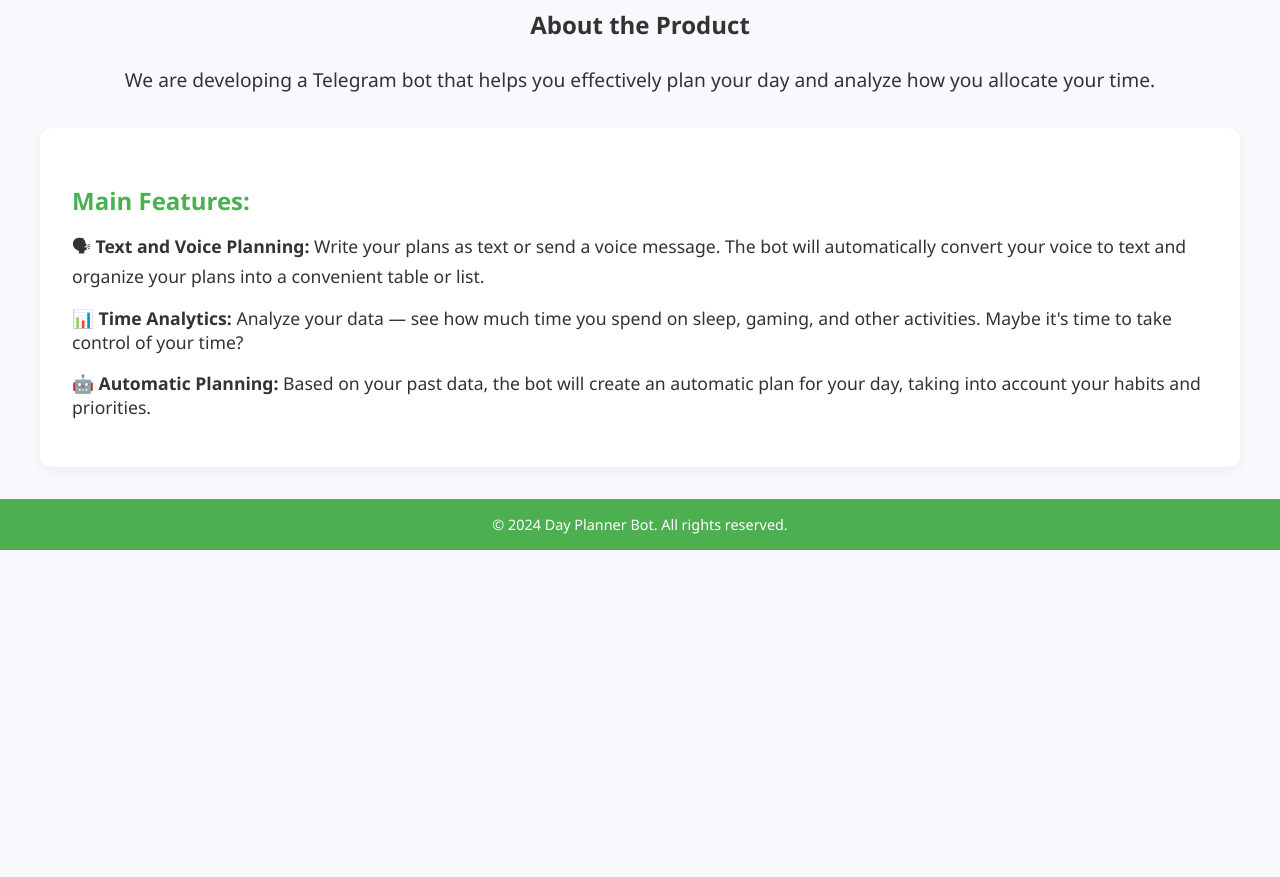
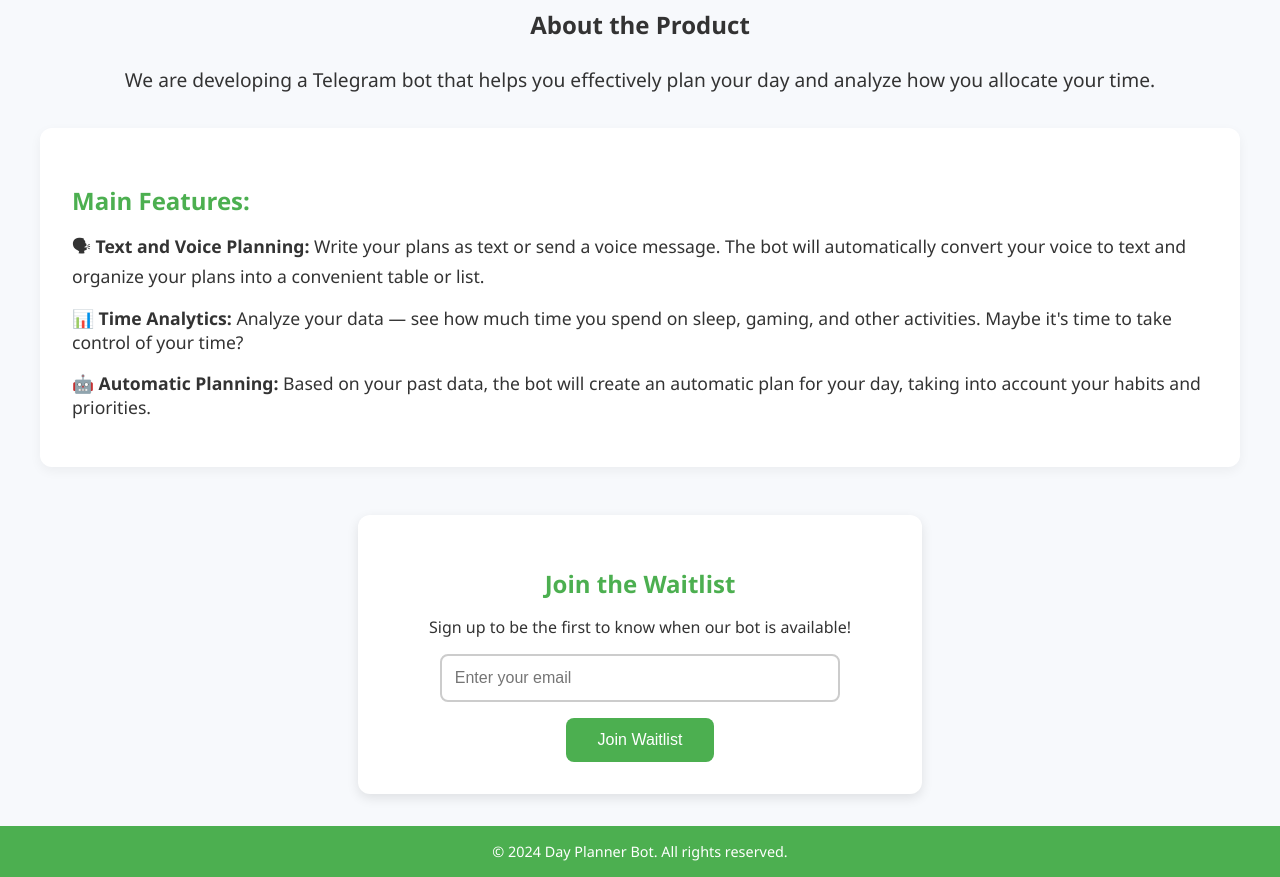
Before and after one commit to mamishka79/sintes, a plain HTML site: page index.html in a window 1280 px wide. Shown: the part 157-1034 px from the top of the page. Before the commit the page ends 800 px from the top, so only its background shows below. Drawn offline with Linux system fonts and the light colour scheme.

Commit message:
Update index.html

```diff
--- a/index.html
+++ b/index.html
@@ -78,6 +78,44 @@
             transform: scale(1.05); /* Image enlarges slightly when hovered */
         }
 
+        /* Waitlist Form */
+        .waitlist-container {
+            margin-top: 3rem;
+            background-color: #fff;
+            padding: 2rem;
+            border-radius: 12px;
+            box-shadow: 0 4px 12px rgba(0, 0, 0, 0.1);
+            max-width: 500px;
+            margin-left: auto;
+            margin-right: auto;
+        }
+        .waitlist-container h2 {
+            margin-bottom: 1rem;
+            color: #4CAF50;
+        }
+        .waitlist-container input[type="email"] {
+            padding: 0.8rem;
+            width: 80%;
+            font-size: 1rem;
+            border: 2px solid #ccc;
+            border-radius: 8px;
+            margin-bottom: 1rem;
+            box-sizing: border-box;
+        }
+        .waitlist-container button {
+            padding: 0.8rem 2rem;
+            background-color: #4CAF50;
+            color: #fff;
+            border: none;
+            font-size: 1rem;
+            border-radius: 8px;
+            cursor: pointer;
+            transition: background-color 0.3s ease;
+        }
+        .waitlist-container button:hover {
+            background-color: #45a049;
+        }
+
         footer {
             background-color: #4CAF50;
             color: #fff;
@@ -121,6 +159,17 @@
             <p>📊 <strong>Time Analytics:</strong> Analyze your data — see how much time you spend on sleep, gaming, and other activities. Maybe it's time to take control of your time?</p>
             <p>🤖 <strong>Automatic Planning:</strong> Based on your past data, the bot will create an automatic plan for your day, taking into account your habits and priorities.</p>
         </div>
+
+        <!-- Waitlist form section -->
+        <div class="waitlist-container">
+            <h2>Join the Waitlist</h2>
+            <p>Sign up to be the first to know when our bot is available!</p>
+            <form>
+                <input type="email" name="email" placeholder="Enter your email" required>
+                <br>
+                <button type="submit">Join Waitlist</button>
+            </form>
+        </div>
     </section>
 
     <footer>
```
